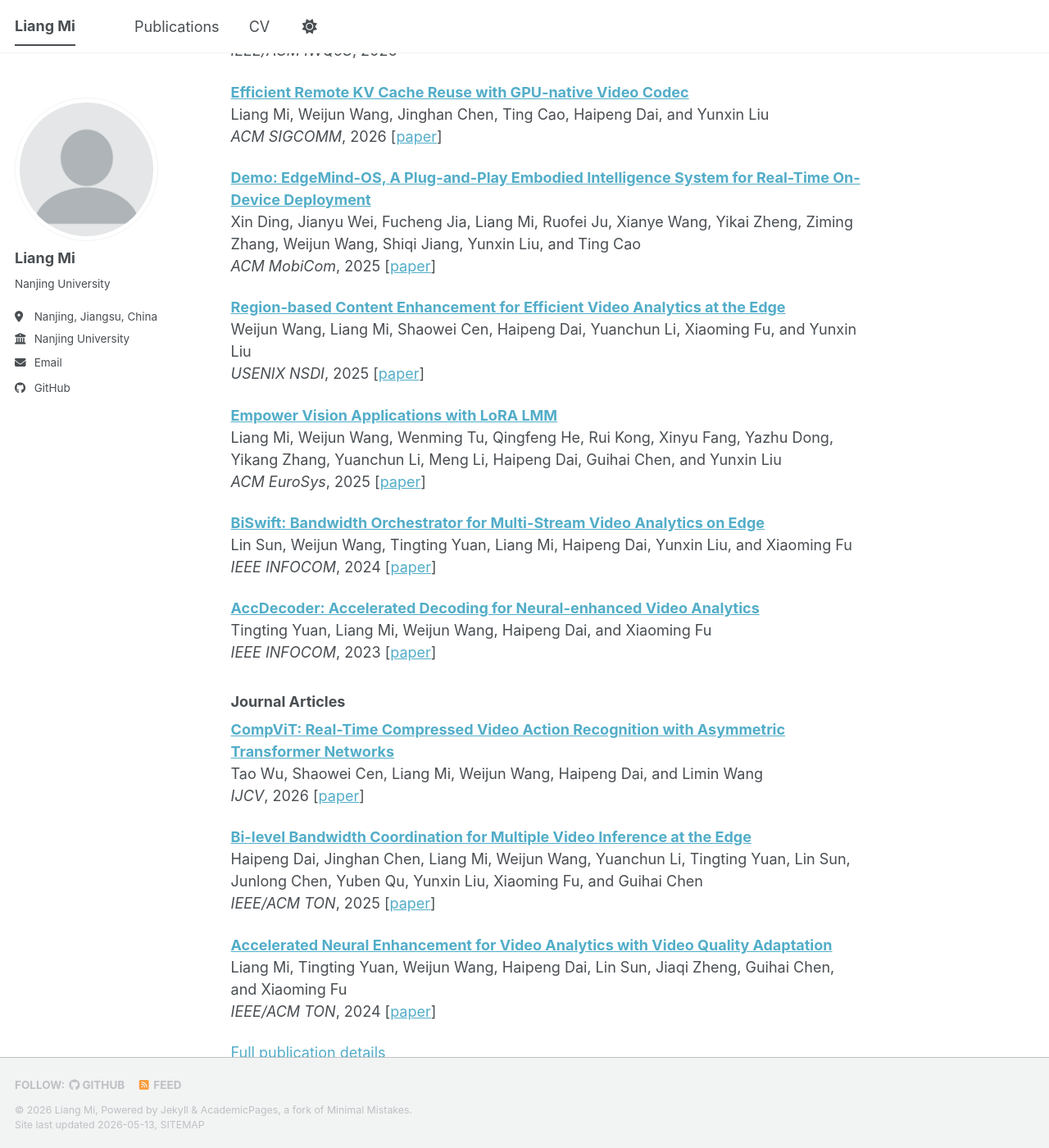
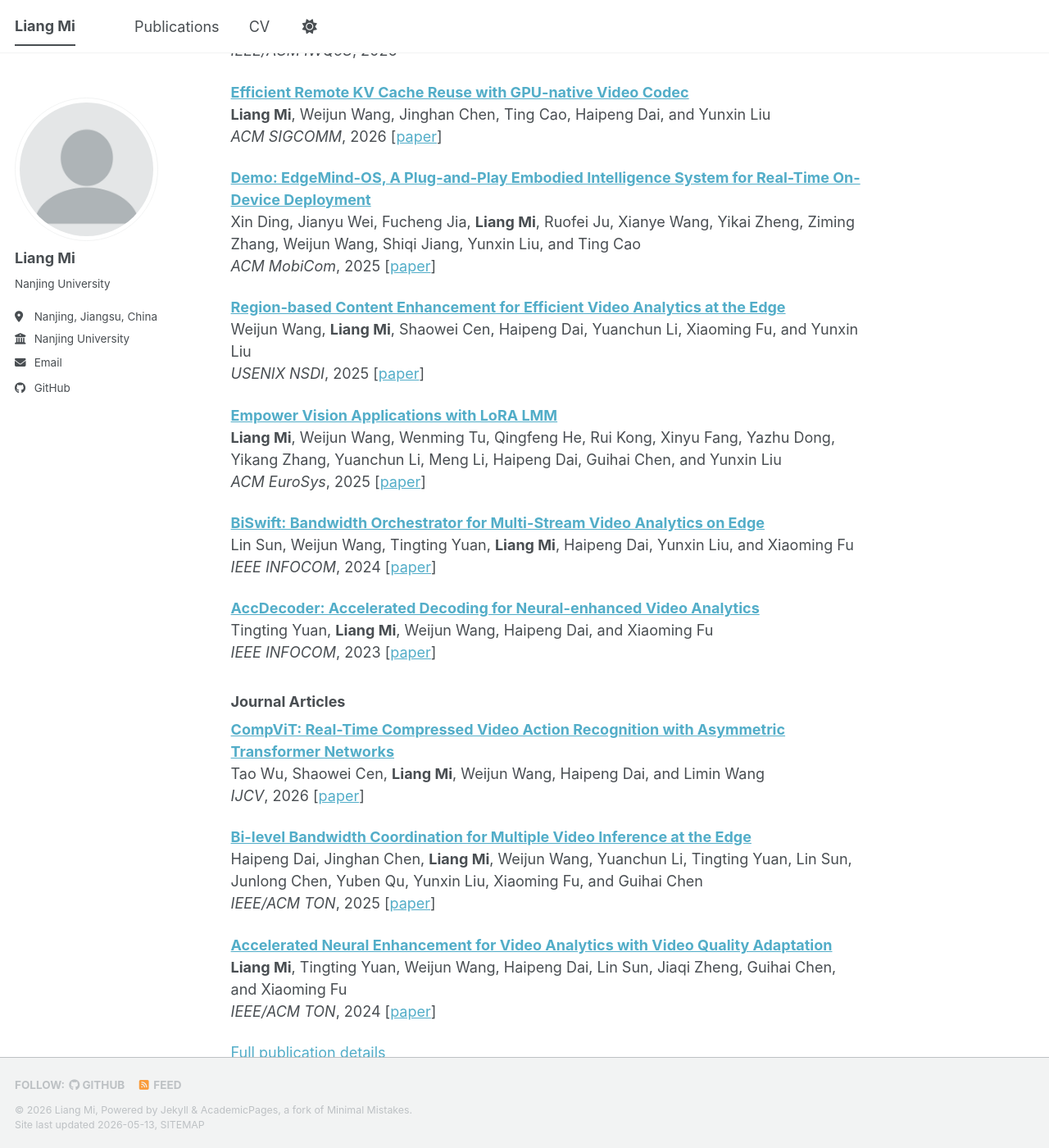
Before and after one commit to mi150/mi150.github.io, a Jekyll site: the page built from _pages/about.md, in a window 1280 px wide and 1400 px high, scrolled down 948 px. Shown: the whole window at 82% size. Built offline with Jekyll 4.4.1, drawn with Linux system fonts in a browser that asks for light colours; a script bundle is joined from its source files by our own code; library files that are not in the unit come from our copies; some of the changed text lies outside the part shown.

Commit message:
Bold Liang Mi in publication listings

```diff
--- a/_includes/archive-single-cv.html
+++ b/_includes/archive-single-cv.html
@@ -36,7 +36,7 @@
     {% if post.read_time %}
       <p class="page__meta"><i class="fa fa-clock" aria-hidden="true"></i> {% include read-time.html %}</p>
     {% endif %}
-    {% if post.venue%}<p class="archive__item-excerpt" itemprop="description">{{ post.citation }}</p> {% endif %}
+    {% if post.venue%}<p class="archive__item-excerpt" itemprop="description">{% include highlight-publication-author.html text=post.citation %}</p> {% endif %}
     </li>
  </article>
 </div>
--- /dev/null
+++ b/_includes/highlight-publication-author.html
@@ -0,0 +1 @@
+{{ include.text | replace: "Liang Mi", "<strong>Liang Mi</strong>" }}
--- a/_includes/publication-list-compact.html
+++ b/_includes/publication-list-compact.html
@@ -15,7 +15,7 @@
       {% endunless %}
       <p class="publication-list-compact__item">
         <strong><a href="{{ base_path }}{{ post.url }}">{{ post.title }}</a></strong><br />
-        {{ post.authors }}<br />
+        {% include highlight-publication-author.html text=post.authors %}<br />
         <em>{{ post.venue_short | default: post.venue }}</em>, {{ post.date | default: "1900-01-01" | date: "%Y" }}
         {% if post.paperurl %}
           [<a href="{{ post.paperurl }}">paper</a>]
--- a/_layouts/single.html
+++ b/_layouts/single.html
@@ -48,25 +48,25 @@
         {{ content }}
 
         {% if page.citation and page.paperurl and page.slidesurl and page.bibtexurl %}
-          <p style="font-size: smaller">Recommended citation: {{ page.citation }}<br /><a href="{{ page.paperurl }}">Download Paper</a> | <a href="{{ page.slidesurl }}">Download Slides</a> | <a href="{{ page.bibtexurl }}">Download Bibtex</a></p>
+          <p style="font-size: smaller">Recommended citation: {% include highlight-publication-author.html text=page.citation %}<br /><a href="{{ page.paperurl }}">Download Paper</a> | <a href="{{ page.slidesurl }}">Download Slides</a> | <a href="{{ page.bibtexurl }}">Download Bibtex</a></p>
         {% elsif page.citation and page.paperurl and page.slidesurl %}
-          <p style="font-size: smaller">Recommended citation: {{ page.citation }}<br /><a href="{{ page.paperurl }}">Download Paper</a> | <a href="{{ page.slidesurl }}">Download Slides</a></p>
+          <p style="font-size: smaller">Recommended citation: {% include highlight-publication-author.html text=page.citation %}<br /><a href="{{ page.paperurl }}">Download Paper</a> | <a href="{{ page.slidesurl }}">Download Slides</a></p>
         {% elsif page.citation and page.paperurl and page.bibtexurl %}
-          <p style="font-size: smaller">Recommended citation: {{ page.citation }}<br /><a href="{{ page.paperurl }}">Download Paper</a> | <a href="{{ page.bibtexurl }}">Download Bibtex</a></p>
+          <p style="font-size: smaller">Recommended citation: {% include highlight-publication-author.html text=page.citation %}<br /><a href="{{ page.paperurl }}">Download Paper</a> | <a href="{{ page.bibtexurl }}">Download Bibtex</a></p>
         {% elsif page.citation and page.paperurl %}
-          <p style="font-size: smaller">Recommended citation: {{ page.citation }}<br /><a href="{{ page.paperurl }}">Download Paper</a></p>
+          <p style="font-size: smaller">Recommended citation: {% include highlight-publication-author.html text=page.citation %}<br /><a href="{{ page.paperurl }}">Download Paper</a></p>
         {% elsif page.citation and page.slidesurl and page.bibtexurl %}
-          <p style="font-size: smaller">Recommended citation: {{ page.citation }}<br /><a href="{{ page.slidesurl }}">Download Slides</a> | <a href="{{ page.bibtexurl }}">Download Bibtex</a></p>
+          <p style="font-size: smaller">Recommended citation: {% include highlight-publication-author.html text=page.citation %}<br /><a href="{{ page.slidesurl }}">Download Slides</a> | <a href="{{ page.bibtexurl }}">Download Bibtex</a></p>
         {% elsif page.citation and page.slidesurl %}
-          <p style="font-size: smaller">Recommended citation: {{ page.citation }}<br /><a href="{{ page.slidesurl }}">Download Slides</a></p>
+          <p style="font-size: smaller">Recommended citation: {% include highlight-publication-author.html text=page.citation %}<br /><a href="{{ page.slidesurl }}">Download Slides</a></p>
         {% elsif page.slidesurl and page.bibtexurl %}
           <p style="font-size: smaller"><a href="{{ page.slidesurl }}">Download Slides</a> | <a href="{{ page.bibtexurl }}">Download Bibtex</a></p>
         {% elsif page.paperurl and page.bibtexurl %}
           <p style="font-size: smaller"><a href="{{ page.paperurl }}">Download Paper</a> | <a href="{{ page.bibtexurl }}">Download Bibtex</a></p>
         {% elsif page.citation and page.bibtexurl %}
-          <p style="font-size: smaller">Recommended citation: {{ page.citation }}<br /><a href="{{ page.bibtexurl }}">Download Bibtex</a></p>
+          <p style="font-size: smaller">Recommended citation: {% include highlight-publication-author.html text=page.citation %}<br /><a href="{{ page.bibtexurl }}">Download Bibtex</a></p>
         {% elsif page.citation %}
-          <p style="font-size: smaller">Recommended citation: {{ page.citation }}</p>
+          <p style="font-size: smaller">Recommended citation: {% include highlight-publication-author.html text=page.citation %}</p>
         {% elsif page.slidesurl %}
           <p style="font-size: smaller"><a href="{{ page.slidesurl }}">Download Slides</a></p>
         {% elsif page.bibtexurl %}
```
Also changed, not shown: _includes/archive-single.html (+8 -8 lines).
